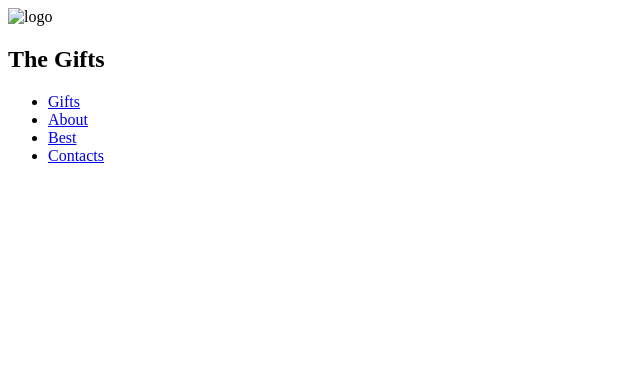
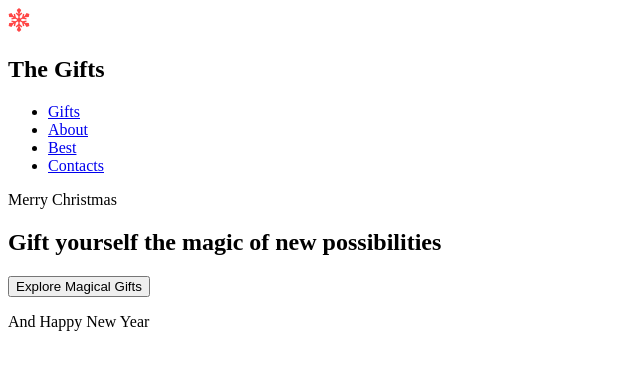
Before and after one commit to beapro-1/rsschool-cv, a plain HTML site: page christmas-shop/index.html in a window 1280 px wide. Shown: the whole page, without its empty margins (0-640 px from the left). Drawn offline with Linux system fonts and the light colour scheme.

Commit message:
feat: add hero section

```diff
--- a/christmas-shop/index.html
+++ b/christmas-shop/index.html
@@ -10,7 +10,7 @@
     <header class="header">
         <div class="header__container">
             <div class="header__logo">
-                <img class="logo__img" src="./assets/icons/snowflake.svg" alt="logo">
+                <img class="logo__img" src="./images/snowflake.svg" alt="logo">
                 <h2 class="logo__text">The Gifts</h2>
             </div>
             <nav class="header__menu">
@@ -23,5 +23,19 @@
             </nav>
         </div>
     </header>
+
+    <section class="hero" id="home">
+        <div class="hero__container">
+            <p class="hero__caption">Merry Christmas</p>
+            <h2 class="hero__title">
+                Gift yourself the magic of new possibilities
+            </h2>
+            <button class="hero__btn gifts-btn">Explore Magical Gifts</button>
+            <p class="hero__caption hero__caption--bottom">And Happy New Year</p>
+        </div>
+    </section>
+
+
+
 </body>
 </html>
```
Also changed, not shown: christmas-shop/images/snowflake.svg (added).
